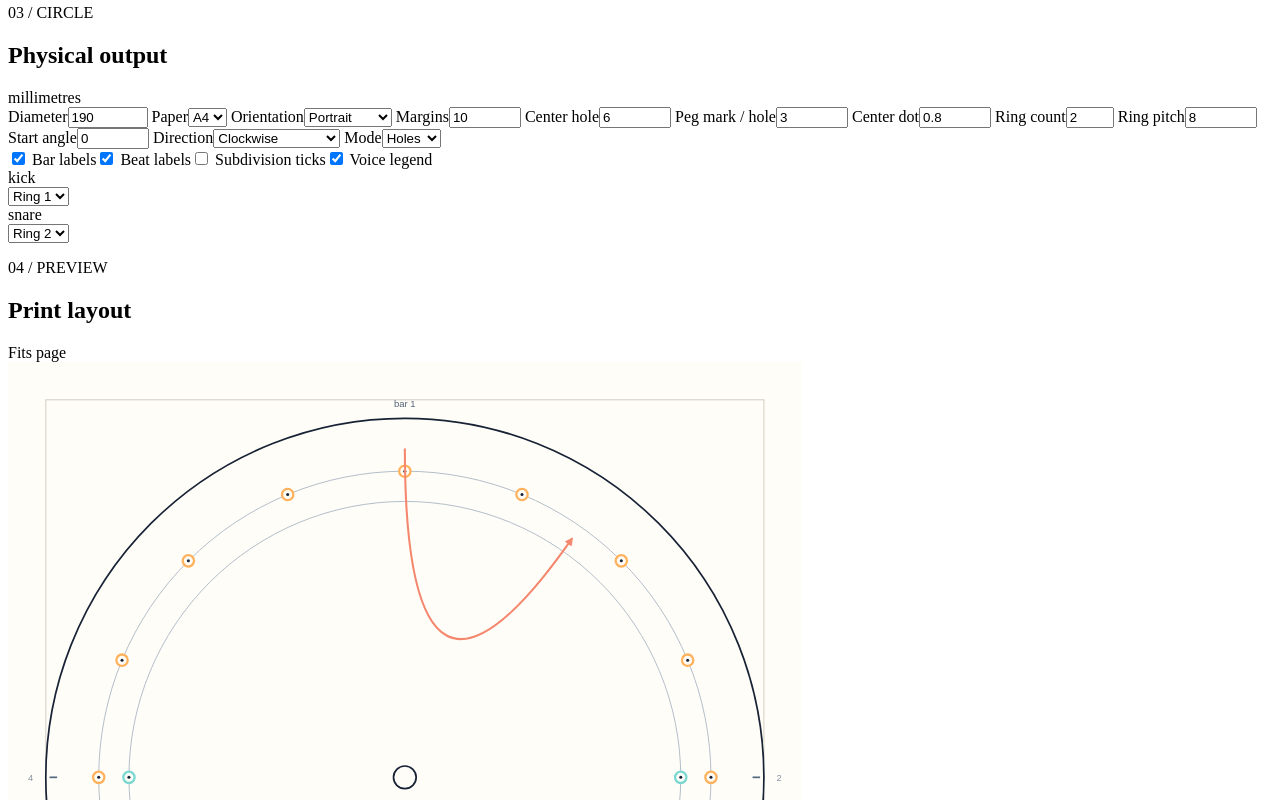
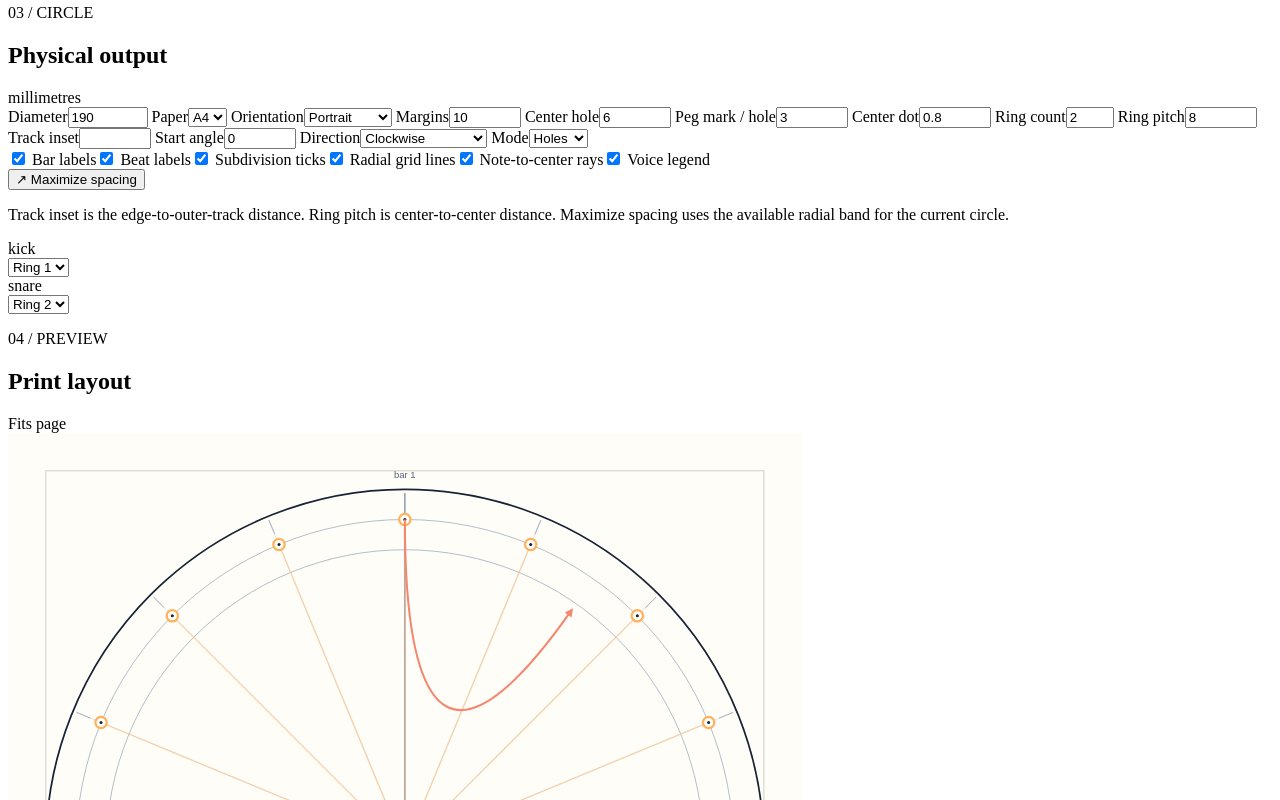
Before and after one commit to digitdrator/bleed-sharmanka, a website with bundled scripts: page index.html in a window 1280 px wide. Shown: the part 1200-2000 px from the top of the page. Built offline with nearby package versions, Linux system fonts and the light colour scheme.

Commit message:
Add radial grid and spacing controls

```diff
--- a/app.js
+++ b/app.js
@@ -4,6 +4,7 @@ import {
   TICKS_PER_QUARTER,
   angleForTick,
   calculateLayout,
+  chordDistance,
   getBarTicks,
   getCycleTicks,
   getGridColumns,
@@ -30,7 +31,7 @@ const initialState = {
     diameter: 190, paper: "A4", orientation: "portrait", margin: 10, centerHole: 6,
     holeDiameter: 3, centerDotDiameter: 0.8, ringCount: 2, ringPitch: 8, startAngle: 0, direction: "clockwise", mode: "holes"
   },
-  labels: { bars: true, beats: true, subdivisions: false, voices: true }
+  labels: { bars: true, beats: true, subdivisions: true, gridLines: true, noteRays: true, voices: true }
 };
 
 let state = clone(initialState);
@@ -181,20 +182,23 @@ function renderCircleSettings() {
   $("centerDotDiameterInput").value = state.circle.centerDotDiameter;
   $("ringCountInput").value = state.circle.ringCount;
   $("ringPitchInput").value = state.circle.ringPitch;
+  $("trackInsetInput").value = state.circle.trackInset;
   $("startAngleInput").value = state.circle.startAngle;
   $("directionInput").value = state.circle.direction;
   $("modeInput").value = state.circle.mode;
   $("barLabelsInput").checked = state.labels.bars;
   $("beatLabelsInput").checked = state.labels.beats;
   $("subdivisionLabelsInput").checked = state.labels.subdivisions;
+  $("gridLinesInput").checked = state.labels.gridLines;
+  $("noteRaysInput").checked = state.labels.noteRays;
   $("voiceLabelsInput").checked = state.labels.voices;
 }
 
 function buildWarnings() {
-  const validation = validateGeometry({ ...state.circle, circleDiameter: state.circle.diameter, centerHole: state.circle.centerHole, holeDiameter: state.circle.holeDiameter, centerDotDiameter: state.circle.centerDotDiameter, ringCount: state.circle.ringCount, ringPitch: state.circle.ringPitch });
+  const validation = validateGeometry({ ...state.circle, circleDiameter: state.circle.diameter, centerHole: state.circle.centerHole, holeDiameter: state.circle.holeDiameter, centerDotDiameter: state.circle.centerDotDiameter, ringCount: state.circle.ringCount, ringPitch: state.circle.ringPitch, trackInset: state.circle.trackInset });
   const warnings = [...validation.errors.map((text) => `<div class="warning error">${escapeHtml(text)}</div>`), ...validation.warnings.map((text) => `<div class="warning">${escapeHtml(text)}</div>`)];
-  const minimumSpacing = (2 * Math.PI * Math.min(...validation.radii)) / Math.max(1, columnCount());
-  if (minimumSpacing < Number(state.circle.holeDiameter)) warnings.push(`<div class="warning">The tightest adjacent marks are about ${minimumSpacing.toFixed(1)} mm apart; consider a coarser grid or smaller peg marks.</div>`);
+  const minimumSpacing = validation.radii.length ? Math.min(...validation.radii.map((radius) => chordDistance(radius, columnCount()))) : 0;
+  if (minimumSpacing < Number(state.circle.holeDiameter)) warnings.push(`<div class="warning">The tightest grid sectors are about ${minimumSpacing.toFixed(1)} mm apart center-to-center; consider a coarser grid or smaller peg marks.</div>`);
   $("warnings").innerHTML = warnings.join("");
   $("fitStatus").textContent = validation.errors.length ? "Check settings" : validation.layout.circleFits ? "Fits page" : "Does not fit";
   $("fitStatus").classList.toggle("bad", validation.errors.length > 0 || !validation.layout.circleFits);
@@ -221,7 +225,7 @@ function render() {
 function textSvg(text, x, y, size = 3, fill = "#334155", anchor = "middle", weight = 500) {
   return `<text x="${x.toFixed(2)}" y="${y.toFixed(2)}" font-family="Arial, sans-serif" font-size="${size}" font-weight="${weight}" text-anchor="${anchor}" fill="${fill}">${escapeXml(text)}</text>`;
 }
-function buildSvg(current, validation = validateGeometry({ ...current.circle, circleDiameter: current.circle.diameter, centerHole: current.circle.centerHole, holeDiameter: current.circle.holeDiameter, centerDotDiameter: current.circle.centerDotDiameter, ringCount: current.circle.ringCount, ringPitch: current.circle.ringPitch })) {
+function buildSvg(current, validation = validateGeometry({ ...current.circle, circleDiameter: current.circle.diameter, centerHole: current.circle.centerHole, holeDiameter: current.circle.holeDiameter, centerDotDiameter: current.circle.centerDotDiameter, ringCount: current.circle.ringCount, ringPitch: current.circle.ringPitch, trackInset: current.circle.trackInset })) {
   const layout = validation.layout;
   const radii = validation.radii;
   const cycle = getCycleTicks({ meter: current.meter, gridId: current.gridId, bars: current.bars });
@@ -235,8 +239,12 @@ function buildSvg(current, validation = validateGeometry({ ...current.circle, ci
     const tick = index * step;
     const isBar = tick % barTicks === 0;
     const isBeat = tick % beatTicks === 0;
-    if (!current.labels.subdivisions && !isBar && !isBeat) continue;
+    if (!current.labels.gridLines && !current.labels.subdivisions && !isBar && !isBeat) continue;
     const angle = angleForTick(tick, cycle, Number(current.circle.startAngle), current.circle.direction);
+    if (current.labels.gridLines) {
+      const gridEnd = polarPoint(layout.cx, layout.cy, layout.radius - 1, angle);
+      parts.push(`<line x1="${layout.cx.toFixed(2)}" y1="${layout.cy.toFixed(2)}" x2="${gridEnd.x.toFixed(2)}" y2="${gridEnd.y.toFixed(2)}" stroke="${isBar ? "#9aa7b5" : isBeat ? "#b5bec8" : "#d0d6dc"}" stroke-width="${isBar ? 0.45 : isBeat ? 0.3 : 0.18}"/>`);
+    }
     const outer = layout.radius - (isBar ? 1 : isBeat ? 3 : 5);
     const inner = layout.radius - 1;
     const a = polarPoint(layout.cx, layout.cy, outer, angle);
@@ -252,6 +260,7 @@ function buildSvg(current, validation = validateGeometry({ ...current.circle, ci
       const point = polarPoint(layout.cx, layout.cy, radius, angle);
       const markRadius = Number(current.circle.holeDiameter) / 2;
       const dotRadius = Number(current.circle.centerDotDiameter) / 2;
+      if (current.labels.noteRays) parts.push(`<line x1="${layout.cx.toFixed(2)}" y1="${layout.cy.toFixed(2)}" x2="${point.x.toFixed(2)}" y2="${point.y.toFixed(2)}" stroke="${COLORS[voiceIndex]}" stroke-opacity="0.34" stroke-width="0.45"/>`);
       parts.push(current.circle.mode === "holes"
         ? `<circle cx="${point.x.toFixed(2)}" cy="${point.y.toFixed(2)}" r="${markRadius.toFixed(2)}" fill="#fffdf8" stroke="${COLORS[voiceIndex]}" stroke-width="0.6"/>`
         : `<circle cx="${point.x.toFixed(2)}" cy="${point.y.toFixed(2)}" r="${markRadius.toFixed(2)}" fill="${COLORS[voiceIndex]}" stroke="#172235" stroke-width="0.25"/>`);
@@ -289,7 +298,7 @@ function pdfCircle(layout, cx, cy, radius) {
 function pdfLine(layout, x1, y1, x2, y2) { const a = pdfPoint(layout, x1, y1); const b = pdfPoint(layout, x2, y2); return `${a[0].toFixed(2)} ${a[1].toFixed(2)} m ${b[0].toFixed(2)} ${b[1].toFixed(2)} l S`; }
 function pdfText(layout, text, x, y, size = 8) { const p = pdfPoint(layout, x, y); return `BT /F1 ${size} Tf ${p[0].toFixed(2)} ${p[1].toFixed(2)} Td (${pdfEscape(text)}) Tj ET`; }
 function buildPdf(current) {
-  const validation = validateGeometry({ ...current.circle, circleDiameter: current.circle.diameter, centerHole: current.circle.centerHole, holeDiameter: current.circle.holeDiameter, centerDotDiameter: current.circle.centerDotDiameter, ringCount: current.circle.ringCount, ringPitch: current.circle.ringPitch });
+  const validation = validateGeometry({ ...current.circle, circleDiameter: current.circle.diameter, centerHole: current.circle.centerHole, holeDiameter: current.circle.holeDiameter, centerDotDiameter: current.circle.centerDotDiameter, ringCount: current.circle.ringCount, ringPitch: current.circle.ringPitch, trackInset: current.circle.trackInset });
   const layout = validation.layout;
   const radii = validation.radii;
   const cycle = getCycleTicks({ meter: current.meter, gridId: current.gridId, bars: current.bars });
@@ -303,8 +312,12 @@ function buildPdf(current) {
     const tick = index * step;
     const isBar = tick % barTicks === 0;
     const isBeat = tick % beatTicks === 0;
-    if (!current.labels.subdivisions && !isBar && !isBeat) continue;
+    if (!current.labels.gridLines && !current.labels.subdivisions && !isBar && !isBeat) continue;
     const angle = angleForTick(tick, cycle, Number(current.circle.startAngle), current.circle.direction);
+    if (current.labels.gridLines) {
+      const gridEnd = polarPoint(layout.cx, layout.cy, layout.radius - 1, angle);
+      content.push(isBar ? "0.60 0.65 0.71 RG 0.65 w" : isBeat ? "0.71 0.75 0.78 RG 0.45 w" : "0.82 0.84 0.86 RG 0.25 w", pdfLine(layout, layout.cx, layout.cy, gridEnd.x, gridEnd.y));
+    }
     const outer = layout.radius - (isBar ? 1 : isBeat ? 3 : 5);
     const a = polarPoint(layout.cx, layout.cy, outer, angle);
     const b = polarPoint(layout.cx, layout.cy, layout.radius - 1, angle);
@@ -319,6 +332,7 @@ function buildPdf(current) {
       const point = polarPoint(layout.cx, layout.cy, radius, angle);
       const markRadius = Number(current.circle.holeDiameter) / 2;
       const dotRadius = Number(current.circle.centerDotDiameter) / 2;
+      if (current.labels.noteRays) content.push("0.55 0.58 0.62 RG 0.45 w", pdfLine(layout, layout.cx, layout.cy, point.x, point.y));
       content.push(current.circle.mode === "holes" ? "1 1 1 rg 0.96 0.53 0.36 RG 0.7 w" : "0.96 0.53 0.36 rg 0.09 0.13 0.21 RG 0.3 w", pdfCircle(layout, point.x, point.y, markRadius), "B");
       content.push("0.09 0.13 0.21 rg", pdfCircle(layout, point.x, point.y, dotRadius), "f");
     });
@@ -398,10 +412,20 @@ function bindControls() {
   $("loadFileInput").addEventListener("change", async (event) => { const file = event.target.files?.[0]; if (!file) return; try { loadProject(JSON.parse(await file.text())); } catch { showMessage("Could not load JSON. Check the file format."); } event.target.value = ""; });
   $("downloadSvgButton").addEventListener("click", () => download(new Blob([buildSvg(state)], { type: "image/svg+xml" }), `${slug()}.svg`));
   $("downloadPdfButton").addEventListener("click", () => download(buildPdf(state), `${slug()}.pdf`));
-  const simpleFields = { titleInput: ["title"], bpmInput: ["bpm", Number], circleDiameterInput: ["circle", "diameter", Number], paperInput: ["circle", "paper"], orientationInput: ["circle", "orientation"], marginInput: ["circle", "margin", Number], centerHoleInput: ["circle", "centerHole", Number], holeDiameterInput: ["circle", "holeDiameter", Number], centerDotDiameterInput: ["circle", "centerDotDiameter", Number], ringCountInput: ["circle", "ringCount", Number], ringPitchInput: ["circle", "ringPitch", Number], startAngleInput: ["circle", "startAngle", Number], directionInput: ["circle", "direction"], modeInput: ["circle", "mode"] };
+  $("maximizeSpacingButton").addEventListener("click", () => {
+    const next = clone(state);
+    const count = Math.max(1, Number(next.circle.ringCount) || 1);
+    const minimumInnerRadius = Number(next.circle.centerHole) / 2 + Number(next.circle.holeDiameter) / 2 + 2;
+    next.circle.trackInset = Number(Math.max(1, Number(next.circle.holeDiameter) / 2 + 1).toFixed(1));
+    const maximumOuterRadius = Number(next.circle.diameter) / 2 - next.circle.trackInset;
+    if (count > 1) next.circle.ringPitch = Number(Math.min(80, Math.max(0.5, (maximumOuterRadius - minimumInnerRadius) / (count - 1))).toFixed(1));
+    setState(next);
+    showMessage("Spacing maximized for the current circle, rings and mark size.");
+  });
+  const simpleFields = { titleInput: ["title"], bpmInput: ["bpm", Number], circleDiameterInput: ["circle", "diameter", Number], paperInput: ["circle", "paper"], orientationInput: ["circle", "orientation"], marginInput: ["circle", "margin", Number], centerHoleInput: ["circle", "centerHole", Number], holeDiameterInput: ["circle", "holeDiameter", Number], centerDotDiameterInput: ["circle", "centerDotDiameter", Number], ringCountInput: ["circle", "ringCount", Number], ringPitchInput: ["circle", "ringPitch", Number], trackInsetInput: ["circle", "trackInset", Number], startAngleInput: ["circle", "startAngle", Number], directionInput: ["circle", "direction"], modeInput: ["circle", "mode"] };
   Object.entries(simpleFields).forEach(([id, path]) => $(id).addEventListener("change", (event) => { const next = clone(state); const hasConverter = typeof path.at(-1) === "function"; const converter = hasConverter ? path.at(-1) : String; const targetPath = hasConverter ? path.slice(0, -1) : path; const value = converter(event.target.value); if (targetPath.length === 1) next[targetPath[0]] = value; else next[targetPath[0]][targetPath[1]] = value; setState(next); }));
   ["numeratorInput", "denominatorInput", "gridInput", "barsInput"].forEach((id) => $(id).addEventListener("change", (event) => { const next = clone(state); const old = clone(state); if (id === "numeratorInput") next.meter.numerator = Number(event.target.value); if (id === "denominatorInput") next.meter.denominator = Number(event.target.value); if (id === "gridInput") next.gridId = event.target.value; if (id === "barsInput") next.bars = event.target.value === "auto" ? "auto" : Number(event.target.value); setState(remapEvents(old, next)); }));
-  [["barLabelsInput", "bars"], ["beatLabelsInput", "beats"], ["subdivisionLabelsInput", "subdivisions"], ["voiceLabelsInput", "voices"]].forEach(([id, key]) => $(id).addEventListener("change", (event) => { const next = clone(state); next.labels[key] = event.target.checked; setState(next); }));
+  [["barLabelsInput", "bars"], ["beatLabelsInput", "beats"], ["subdivisionLabelsInput", "subdivisions"], ["gridLinesInput", "gridLines"], ["noteRaysInput", "noteRays"], ["voiceLabelsInput", "voices"]].forEach(([id, key]) => $(id).addEventListener("change", (event) => { const next = clone(state); next.labels[key] = event.target.checked; setState(next); }));
 }
 
 populateControls();
--- a/core.js
+++ b/core.js
@@ -65,6 +65,11 @@ export function polarPoint(cx, cy, radius, degrees) {
   return { x: cx + radius * Math.cos(radians), y: cy + radius * Math.sin(radians) };
 }
 
+export function chordDistance(radius, sectors) {
+  const count = Math.max(1, Number(sectors) || 1);
+  return count > 1 ? 2 * Number(radius) * Math.sin(Math.PI / count) : Infinity;
+}
+
 export function formatStepLabel(index, gridId) {
   if (gridId === "triplet") return `${index + 1}T`;
   return String(index + 1);
@@ -82,14 +87,14 @@ export function calculateLayout({ paper = "A4", orientation = "portrait", circle
   return { ...page, cx, cy, radius, circleFits };
 }
 
-export function ringRadii({ radius, ringCount = 2, ringPitch = 8 }) {
+export function ringRadii({ radius, ringCount = 2, ringPitch = 8, trackInset = 8 }) {
   const count = Math.max(1, Number(ringCount) || 1);
   const pitch = Math.max(0.1, Number(ringPitch) || 8);
-  const outer = radius - 14 - (count - 1) * pitch;
-  return Array.from({ length: count }, (_, index) => outer + (count - 1 - index) * pitch);
+  const outer = radius - Math.max(0, Number(trackInset) || 0);
+  return Array.from({ length: count }, (_, index) => outer - index * pitch);
 }
 
-export function validateGeometry({ circleDiameter, margin, centerHole, holeDiameter, centerDotDiameter = 0.8, ringCount, ringPitch, paper, orientation }) {
+export function validateGeometry({ circleDiameter, margin, centerHole, holeDiameter, centerDotDiameter = 0.8, ringCount, ringPitch, trackInset = 8, paper, orientation }) {
   const errors = [];
   const warnings = [];
   const diameter = Number(circleDiameter);
@@ -97,16 +102,19 @@ export function validateGeometry({ circleDiameter, margin, centerHole, holeDiame
   const center = Number(centerHole);
   const hole = Number(holeDiameter);
   const centerDot = Number(centerDotDiameter);
+  const inset = Number(trackInset);
   if (!(diameter > 0)) errors.push("Circle diameter must be greater than 0 mm.");
   if (!(safeMargin >= 0)) errors.push("Page margin cannot be negative.");
   if (!(center > 0 && center < diameter)) errors.push("Center hole must be smaller than the circle.");
   if (!(hole > 0 && hole < diameter / 2)) errors.push("Peg mark diameter is outside the usable range.");
   if (!(centerDot > 0 && centerDot < hole)) errors.push("Center dot must be smaller than the peg mark / hole.");
+  if (!(inset >= 0 && inset < diameter / 2)) errors.push("Track inset must leave room inside the circle.");
   if (!(Number(ringCount) >= 1 && Number(ringCount) <= 8)) errors.push("Ring count must be between 1 and 8.");
   if (!(Number(ringPitch) > 0)) errors.push("Ring pitch must be greater than 0 mm.");
   const layout = calculateLayout({ paper, orientation, circleDiameter: diameter, margin: safeMargin });
   if (!layout.circleFits) warnings.push(`${diameter} mm circle does not fit on ${paper} with ${safeMargin} mm margins.`);
-  const radii = ringRadii({ radius: layout.radius, ringCount, ringPitch });
+  const radii = ringRadii({ radius: layout.radius, ringCount, ringPitch, trackInset: inset });
   if (radii.some((r) => r <= center / 2 + hole / 2 + 2)) warnings.push("Rings are too close to the center hole or each other.");
+  if (radii.some((r) => r + hole / 2 > layout.radius - 0.5)) warnings.push("The outer track is too close to the circle edge for the selected mark size.");
   return { errors, warnings, layout, radii };
 }
--- a/index.html
+++ b/index.html
@@ -73,12 +73,15 @@
             <label>Peg mark / hole<input id="holeDiameterInput" type="number" min="0.5" max="30" step="0.1" value="3" /></label>
             <label>Center dot<input id="centerDotDiameterInput" type="number" min="0.1" max="10" step="0.1" value="0.8" /></label>
             <label>Ring count<input id="ringCountInput" type="number" min="1" max="8" value="2" /></label>
-            <label>Ring pitch<input id="ringPitchInput" type="number" min="0.5" max="30" step="0.1" value="8" /></label>
+            <label>Ring pitch<input id="ringPitchInput" type="number" min="0.5" max="80" step="0.1" value="8" /></label>
+            <label>Track inset<input id="trackInsetInput" type="number" min="0.5" max="50" step="0.1" value="6" /></label>
             <label>Start angle<input id="startAngleInput" type="number" min="-360" max="360" step="1" value="0" /></label>
             <label>Direction<select id="directionInput"><option value="clockwise" selected>Clockwise</option><option value="counterclockwise">Counterclockwise</option></select></label>
             <label>Mode<select id="modeInput"><option value="holes" selected>Holes</option><option value="marks">Marks</option></select></label>
           </div>
-          <div class="check-grid"><label><input id="barLabelsInput" type="checkbox" checked /> Bar labels</label><label><input id="beatLabelsInput" type="checkbox" checked /> Beat labels</label><label><input id="subdivisionLabelsInput" type="checkbox" /> Subdivision ticks</label><label><input id="voiceLabelsInput" type="checkbox" checked /> Voice legend</label></div>
+          <div class="check-grid"><label><input id="barLabelsInput" type="checkbox" checked /> Bar labels</label><label><input id="beatLabelsInput" type="checkbox" checked /> Beat labels</label><label><input id="subdivisionLabelsInput" type="checkbox" checked /> Subdivision ticks</label><label><input id="gridLinesInput" type="checkbox" checked /> Radial grid lines</label><label><input id="noteRaysInput" type="checkbox" checked /> Note-to-center rays</label><label><input id="voiceLabelsInput" type="checkbox" checked /> Voice legend</label></div>
+          <button id="maximizeSpacingButton" class="button small ghost spacing-button">↗ Maximize spacing</button>
+          <p class="field-hint settings-hint">Track inset is the edge-to-outer-track distance. Ring pitch is center-to-center distance. Maximize spacing uses the available radial band for the current circle.</p>
           <div class="voice-settings" id="voiceSettings"></div>
           <div id="warnings" class="warnings" aria-live="polite"></div>
         </section>
--- a/styles.css
+++ b/styles.css
@@ -102,6 +102,8 @@ input[type="checkbox"] { accent-color: var(--accent); }
 .voice-setting .voice-name { display: flex; align-items: center; gap: 8px; overflow: hidden; color: var(--ink); font-size: 12px; }
 .voice-setting .voice-name span:last-child { overflow: hidden; text-overflow: ellipsis; white-space: nowrap; }
 .voice-setting select { min-height: 32px; padding: 5px 7px; font-size: 11px; }
+.spacing-button { margin-top: 12px; }
+.settings-hint { margin-top: 9px; }
 .warnings { display: grid; gap: 7px; margin-top: 14px; }
 .warning { padding: 9px 10px; border-left: 3px solid var(--accent); color: #ffd89d; background: rgba(255,177,92,.08); font-size: 11px; line-height: 1.4; }
 .warning.error { border-color: var(--danger); color: #ffc2c2; background: rgba(255,125,125,.08); }
```
Also changed, not shown: tests/core.test.mjs (+6 -1 lines), README.md.
